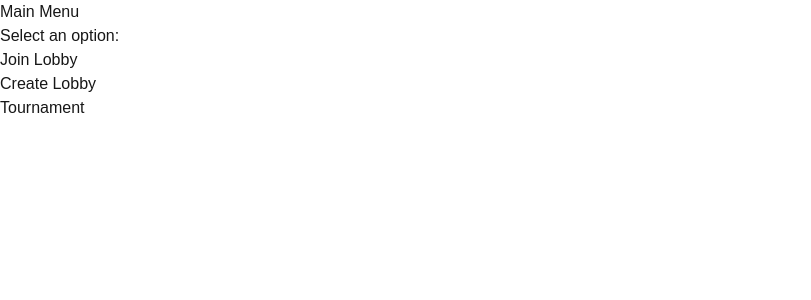
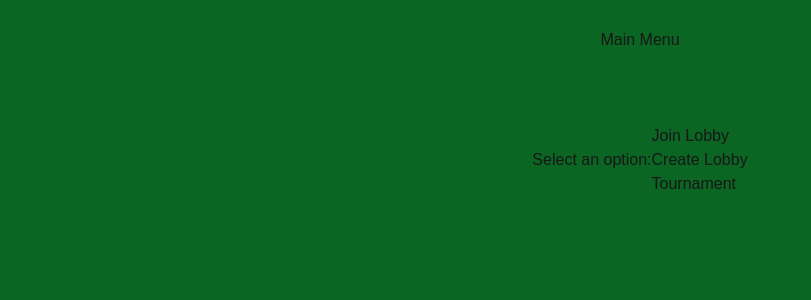
Before and after one commit to magnushansen/HMJ_Tech, a Next.js app in the folder sjavs/: page / in a window 1280 px wide. Shown: the top 300 px of the page, without its empty margins (0-811 px from the left). Built offline with nearby package versions, Linux system fonts and the light colour scheme.

Commit message:
css til main menu

```diff
--- a/sjavs/app/globals.css
+++ b/sjavs/app/globals.css
@@ -3,13 +3,13 @@
 @tailwind utilities;
 
 :root {
-  --background: #ffffff;
+  --background: #0B6623;
   --foreground: #171717;
 }
 
 @media (prefers-color-scheme: dark) {
   :root {
-    --background: hwb(0 4% 96%);
+    --background: #0B6623;
     --foreground: #ededed;
   }
 }
@@ -19,3 +19,22 @@ body {
   background: var(--background);
   font-family: Arial, Helvetica, sans-serif;
 }
+
+h1 {
+  text-align: center;
+  font-size: 4em
+}
+
+.main-menu {
+  display: flex;
+  justify-content: center;
+  align-items: center;
+  height: 10vh;
+}
+
+.menu-options {
+  display: flex;
+  justify-content: center;
+  align-items: center;
+  height: 20vh;
+}
```
